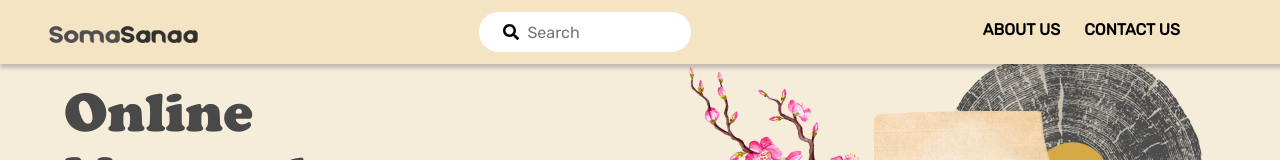
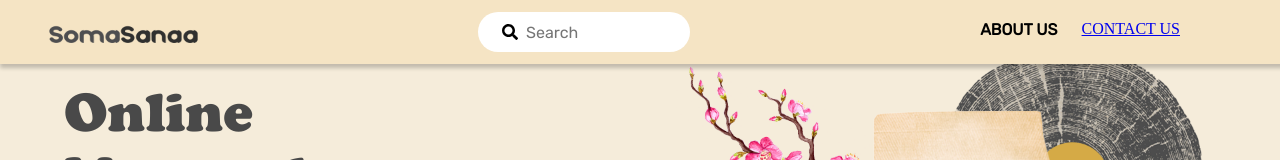
Before and after one commit to zidanegimiga/SomaSanaa, a Next.js app: page / in a window 1280 px wide. Shown: the top 160 px of the page. Built offline with nearby package versions, Linux system fonts and the light colour scheme.

Commit message:
feat: make contact link work

```diff
--- a/src/shared/Footer/Footer.tsx
+++ b/src/shared/Footer/Footer.tsx
@@ -4,7 +4,7 @@ import styles from "./Footer.module.scss";
 const Footer = () => {
   return (
     <>
-      <div className={styles.footerWrapper}>
+      <div className={styles.footerWrapper} id="contact">
         <div className={styles.contacts}>
           <h4>Contact details</h4>
           <div className={styles.horizontalLine}></div>
--- a/src/shared/Nav/Nav.tsx
+++ b/src/shared/Nav/Nav.tsx
@@ -1,3 +1,4 @@
+/* eslint-disable @next/next/no-html-link-for-pages */
 import React, { useState, useEffect } from "react";
 import Link from "next/link";
 import Image from "next/image";
@@ -47,7 +48,7 @@ const Nav = (props) => {
             <div className={style.underLine}></div>
           </div>
           <div className={style.navItem}>
-            <p>CONTACT US</p>
+            <a href="/#contact">CONTACT US</a>
             <div className={style.underLine}></div>
           </div>
         </div>
```
